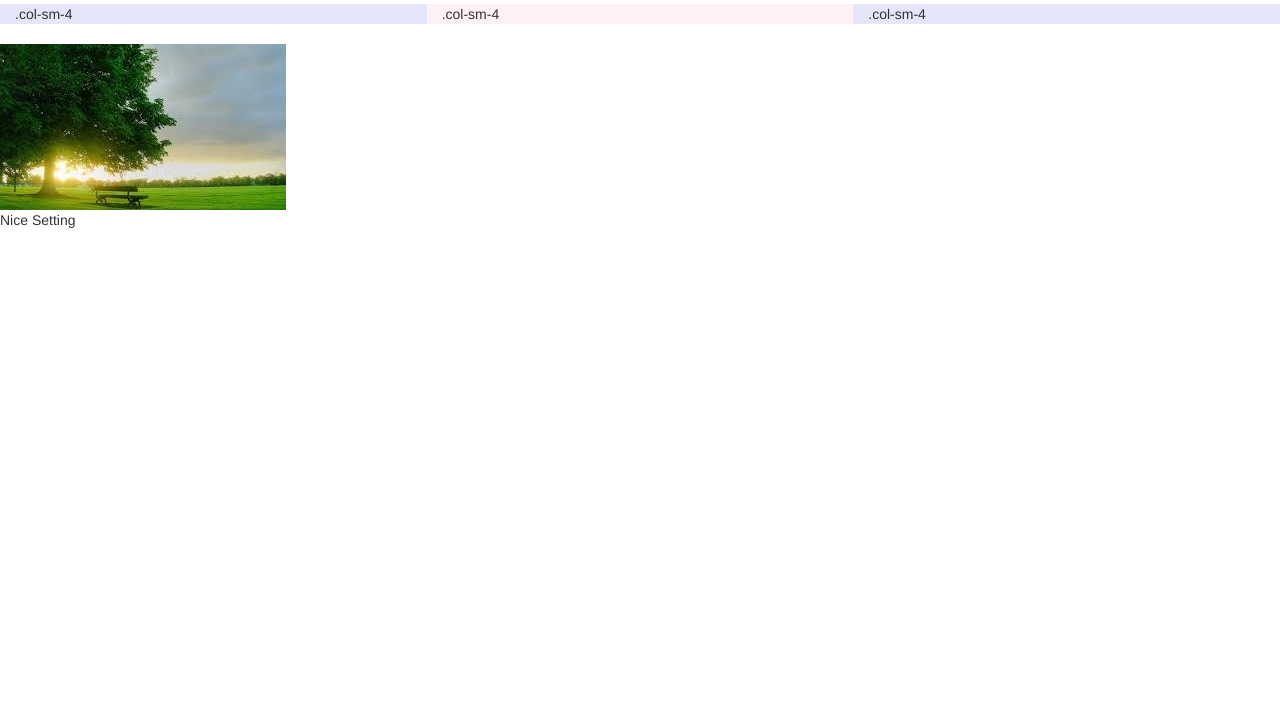
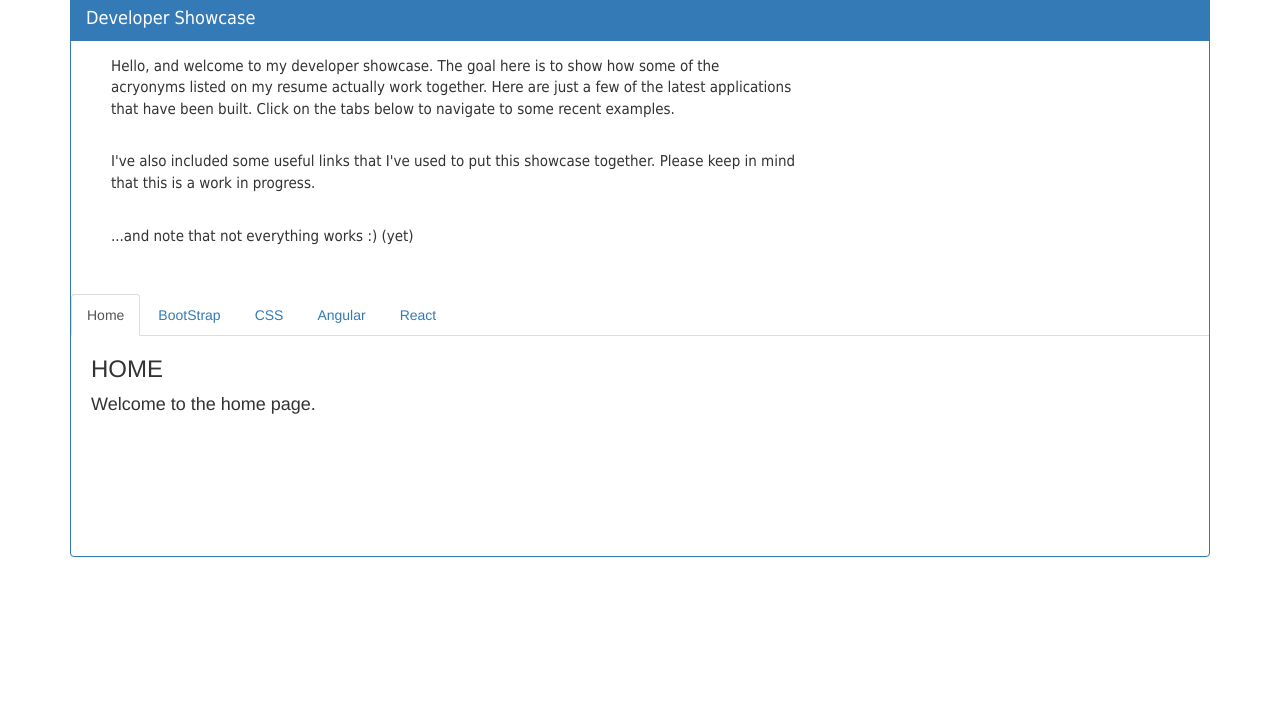
Before and after one commit to pbutler88/Bootstrap_1, a plain HTML site: page index.html in a window 1280 px wide. Shown: the part 96-800 px from the top of the page. Drawn offline with nearby package versions, Linux system fonts and the light colour scheme.

Commit message:
Update index.html

```diff
--- a/index.html
+++ b/index.html
@@ -1,28 +1,121 @@
 <!DOCTYPE html>
 <html lang="en">
 <head>
-  <title>Claim Details</title>
+	<title>Git Hub Developer ShowCase</title>
 		<meta charset="utf-8">
 		<meta name="viewport" content="width=device-width, initial-scale=1">
 		<link rel="stylesheet" href="http://maxcdn.bootstrapcdn.com/bootstrap/3.3.7/css/bootstrap.min.css">
 		<script src="https://ajax.googleapis.com/ajax/libs/jquery/1.12.4/jquery.min.js"></script>
 		<script src="http://maxcdn.bootstrapcdn.com/bootstrap/3.3.7/js/bootstrap.min.js"></script>
+
+		<style>
+			.logo
+			{
+				margin-top: 20px;
+				margin-bottom: 10px;
+				font-family: "Lucida Sans Unicode", "Lucida Grande", sans-serif;
+				font-size:32px;
+				font-weight:bold;
+			}
+
+			.tab-content
+			{
+				margin-left: 20px;
+				margin-right: 10px;
+				font-family: Helvetica, sans-serif;
+				font-size:18px;
+				height:200px;
+			}
+
+			.panel-heading
+			{
+				font-family: Tahoma, Geneva, sans-serif;
+				font-size:18px;
+			}
+
+			.panel-body
+			{
+				font-family: Tahoma, Geneva, sans-serif;
+				font-size:15px;
+				width: 65%;
+				padding-left: 40px;
+			}
+		</style>
+
+
 </head>
 <body>
 
 <div class="container-fluid">
-  <h1>Claim Details</h1>
-  <p>This is a test of the resize of the browser window to see the effect.
-  The goal is to show smaller grids on a smaller screen.
-  Will it work?</p>
+
 	<div class="row">
-    <div class="col-sm-4" style="background-color:lavender;">.col-sm-4</div>
-    <div class="col-sm-4" style="background-color:lavenderblush;">.col-sm-4</div>
-    <div class="col-sm-4" style="background-color:lavender;">.col-sm-4</div>
+		<div class="col-sm-12">
+			<div class="container">
+				<div class="logo">
+					<img src="images/TreeBench.jpg" class="img-circle" width="60" height="60"> Paul Butler's
+				</div>
+				<div class="panel-group">
+					<div class="panel panel-primary">
+							<div class="panel-heading">Developer Showcase
+							</div>
+							<div class="panel-body">
+							<p>
+							Hello, and welcome to my developer showcase.
+							The goal here is to show how some of the acryonyms listed on my resume actually work together.
+							Here are just a few of the latest applications that have been built.
+							Click on the tabs below to navigate to some recent examples.
+							</p>
+							<br/>
+							<p>
+							I've also included some useful links that I've used to put this showcase together.
+							Please keep in mind that this is a work in progress.
+							</p>
+							<br/>
+							<p>
+							...and note that not everything works :) (yet)
+							</p>
+							<br/>
+							</div>
+							<ul class="nav nav-tabs">
+							  <li class="active"><a data-toggle="tab" href="#home">Home</a></li>
+							  <li><a data-toggle="tab" href="#menu1">BootStrap</a></li>
+							  <li><a data-toggle="tab" href="#menu2">CSS</a></li>
+							  <li><a data-toggle="tab" href="#menu3">Angular</a></li>
+							  <li><a data-toggle="tab" href="#menu4">React</a></li>
+							</ul>
+
+							<div class="tab-content">
+							  <div id="home" class="tab-pane fade in active">
+								<h3>HOME</h3>
+								<p>Welcome to the home page.</p>
+							  </div>
+							  <div id="menu1" class="tab-pane fade">
+								<h3>BootStrap</h3>
+								<p>This section will be filled with many bootstrap examples.</p>
+							  </div>
+							  <div id="menu2" class="tab-pane fade">
+								<h3>CSS</h3>
+								<p>Many styles will be shown here.</p>
+							  </div>
+							  <div id="menu3" class="tab-pane fade">
+								<h3>Angular</h3>
+								<p>The page will show many Angular things.</p>
+							  </div>
+								<div id="menu4" class="tab-pane fade">
+								<h3>React</h3>
+								<p>This will be the newest stuff yet.</p>
 							  </div>
 							</div>
-<br />
-<img src="images/TreeBench.jpg"><br />
-Nice Setting
+					</div>
+				</div>
+			</div>
+		</div>
+	</div>
+
+</div>
+
+
+
+
  </body>
  </html>
```
Lines whose indentation alone changed are shown as unchanged.
